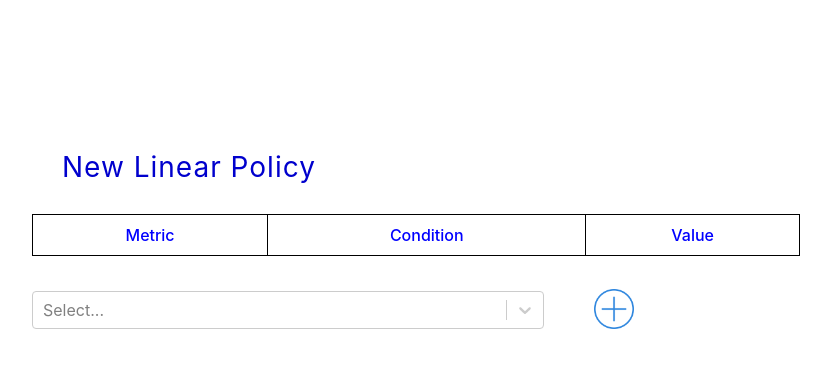
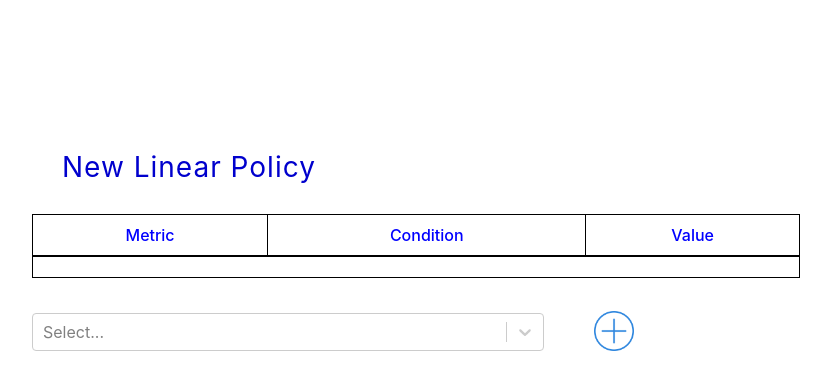
Before and after one commit to Eiden0/backprop_demo, a React (Create React App) app: page / in a window 1280 px wide. Shown: the top 390 px of the page, without its empty margins (32-863 px from the left). Built offline with nearby package versions, Linux system fonts and the light colour scheme.

Commit message:
added plus functionality

```diff
--- a/src/Components/Adder/adder.jsx
+++ b/src/Components/Adder/adder.jsx
@@ -16,13 +16,29 @@ const options = [
 
 class Adder extends Component{
 
+    constructor(props) {
+        super(props);
+        this.handleChange = this.handleChange.bind(this);
+        this.OnClick = this.onClick.bind(this);
+    }
+
+    handleChange(e){
+        this.props.handleOptionChange(e.value);
+    }
+
+    onClick(option){
+        this.props.handleOnClickPlus(option);
+        console.log(option)
+    }
+
     render() {
+        const option = this.props.selectedOption;
         return(
             <span>
                 <div className="select">
-                    <Select options={options} className="select-outer-box"/>
+                    <Select options={options} className="select-outer-box" onChange={this.handleChange}/>
                 </div>
-                <div className="plus"><img src={logo} alt="plus"/></div>
+                <div className="plus"><img src={logo} alt="plus" onClick={() => {this.onClick(option)}}/></div>
             </span>
         )
     }
--- /dev/null
+++ b/src/Components/Table/table.css
@@ -0,0 +1,12 @@
+
+table {
+  border-collapse: collapse;
+}
+
+table, th, td {
+    color: blue;
+    font-weight: 500;
+    padding: 10px;
+    border: 1px solid black;
+
+}
--- /dev/null
+++ b/src/Components/Table/table.jsx
@@ -0,0 +1,23 @@
+import React, {Component} from 'react';
+import './table.css'
+
+class Table extends Component{
+    constructor(props) {
+        super(props);
+    }
+
+    render() {
+        return(
+            <div className="table">
+                <table style={{width : "60%"}}>
+                    <tr>
+                        <th>{this.props.option}</th>
+                        {/*<th>Condition</th>*/}
+                        {/*<th>Value</th>*/}
+                    </tr>
+                </table>
+            </div>
+        )
+    }
+}
+export default Table;
--- a/src/Components/base/base.jsx
+++ b/src/Components/base/base.jsx
@@ -1,9 +1,29 @@
 import React, {Component} from 'react';
 import "./base.css"
 import Adder from "../Adder/adder";
+import Table from "../Table/table";
+
 class Base extends Component{
+    constructor(props) {
+        super(props);
+        this.state = {
+            selectedOption : null,
+            plusOption : null
+        };
+        this.handleOptionChange = this.handleOptionChange.bind(this);
+        this.handleOnClickPlus = this.handleOnClickPlus.bind(this)
+    }
 
-   render() {
+    handleOptionChange(selectedOption){
+        this.setState({selectedOption});
+    }
+
+    handleOnClickPlus(option){
+        this.setState({plusOption : option},() => {console.log(this.state.plusOption)})
+    }
+
+    render() {
+       const selectedOption = this.state.selectedOption;
        return(
                <div className="base_table">
                    <h2 className="header">New Linear Policy</h2>
@@ -16,10 +36,13 @@ class Base extends Component{
                               </tr>
                         </table>
                    </div>
-                   <Adder/>
+                   <Table option={this.state.plusOption}/>
+                   <Adder selectedOption={selectedOption}
+                          handleOptionChange={this.handleOptionChange}
+                          handleOnClickPlus={this.handleOnClickPlus}
+                   />
                </div>
        )
    }
 }
-
 export default Base;
```
Also changed, not shown: src/Components/Adder/adder.css (line endings or trailing spaces).
